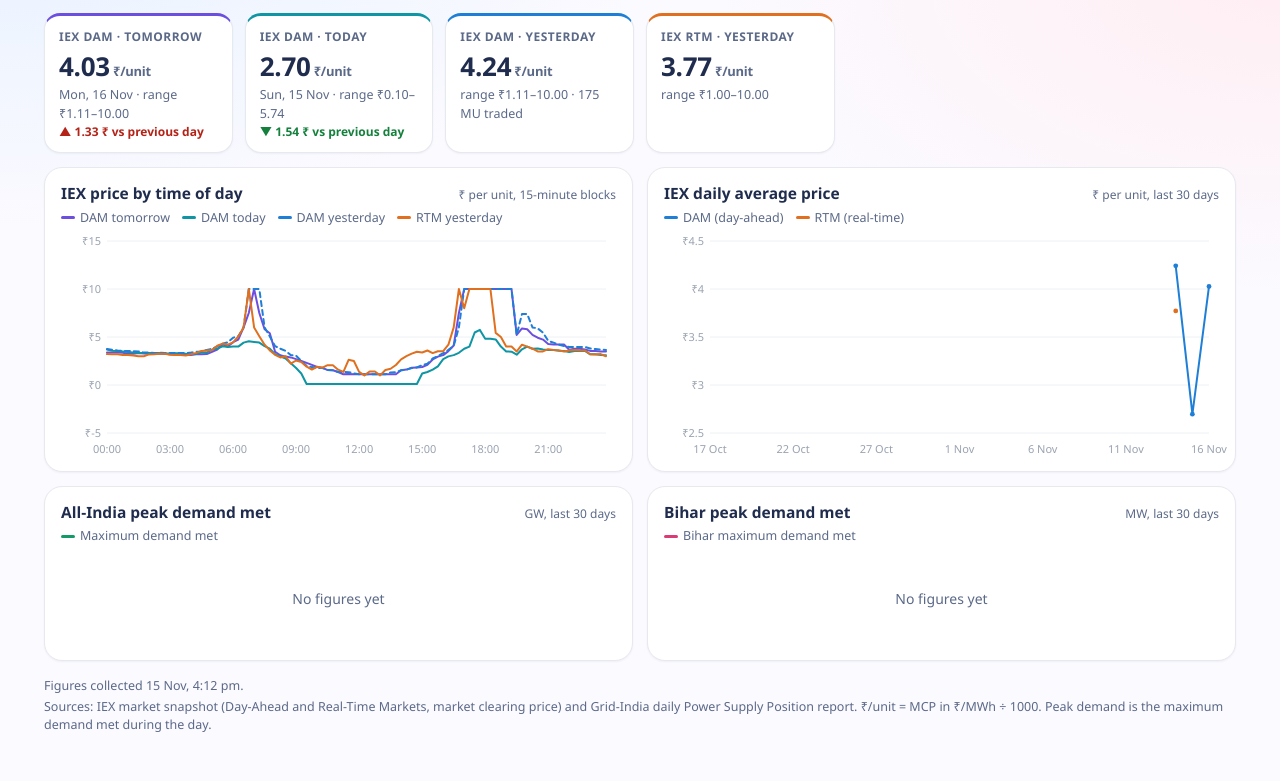
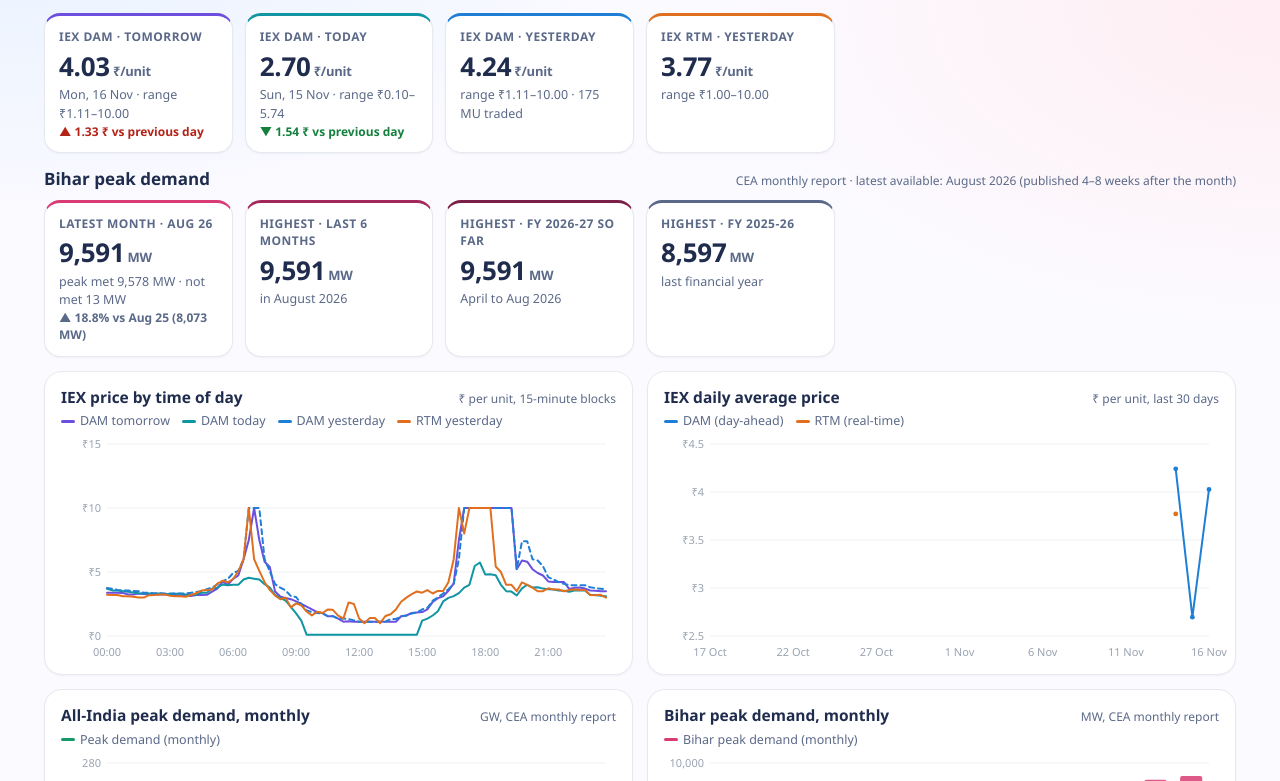
Before and after one commit to mdsbpdcl-hub/AllEnergyDashboards, a plain HTML site: page power.html in a window 1280 px wide. Shown: the part 108-889 px from the top of the page. Drawn offline with Linux system fonts and the light colour scheme.

Commit message:
Revise power market details and footer sources
Updated the power market page to reflect Bihar peak demand and improved footer sources.

```diff
--- a/power.html
+++ b/power.html
@@ -50,6 +50,10 @@ h1{margin:0;font-size:34px;line-height:1.05;letter-spacing:-.02em;font-weight:70
 .tip{position:absolute;pointer-events:none;background:#1f2c4d;color:#fff;font-size:12px;line-height:1.4;padding:6px 9px;border-radius:9px;white-space:nowrap;transform:translate(-50%,-110%);box-shadow:0 8px 20px -10px rgba(0,0,0,.5)}
 .tip b{font-weight:700}
 .empty{padding:40px 10px;text-align:center;color:var(--muted);font-size:14px}
+.bsec{margin:4px 0 14px}
+.bh{display:flex;align-items:baseline;justify-content:space-between;gap:8px;flex-wrap:wrap;margin:0 0 8px}
+.bh h2{margin:0;font-size:17px;font-weight:700}
+.note{font-size:12px;color:var(--muted)}
 footer{margin-top:16px;font-size:12.5px;color:var(--muted)}
 footer p{margin:3px 0}
 @media (max-width:820px){ .grid2{grid-template-columns:minmax(0,1fr)} h1{font-size:28px} .wrap{padding:16px 12px 24px} .kpi .v{font-size:22px} }
@@ -62,12 +66,17 @@ footer p{margin:3px 0}
     <div>
       <p class="eyebrow">Energy Department · Government of Bihar</p>
       <h1>Power Market</h1>
-      <p class="sub" id="sub">IEX exchange prices and Grid-India demand, collected daily</p>
+      <p class="sub" id="sub">IEX exchange prices and Bihar / All-India peak demand, collected daily</p>
     </div>
     <a class="back" href="./" target="_self">← All dashboards</a>
   </div>
 
   <div class="kpis" id="kpis"></div>
+
+  <div class="bsec" id="bsec" hidden>
+    <div class="bh"><h2>Bihar peak demand</h2><span class="note" id="bnote"></span></div>
+    <div class="kpis" id="bkpis"></div>
+  </div>
 
   <div class="grid2">
     <div class="card">
@@ -81,12 +90,12 @@ footer p{margin:3px 0}
       <div class="chart" id="c2"></div>
     </div>
     <div class="card">
-      <div class="h"><h2>All-India peak demand met</h2><span class="note">GW, last 30 days</span></div>
+      <div class="h"><h2 id="t3">All-India peak demand met</h2><span class="note" id="n3">GW, last 30 days</span></div>
       <div class="legend" id="lg3"></div>
       <div class="chart" id="c3"></div>
     </div>
     <div class="card">
-      <div class="h"><h2>Bihar peak demand met</h2><span class="note">MW, last 30 days</span></div>
+      <div class="h"><h2 id="t4">Bihar peak demand met</h2><span class="note" id="n4">MW, last 30 days</span></div>
       <div class="legend" id="lg4"></div>
       <div class="chart" id="c4"></div>
     </div>
@@ -94,7 +103,7 @@ footer p{margin:3px 0}
 
   <footer>
     <p id="upd"></p>
-    <p>Sources: IEX market snapshot (Day-Ahead and Real-Time Markets, market clearing price) and Grid-India daily Power Supply Position report. ₹/unit = MCP in ₹/MWh ÷ 1000. Peak demand is the maximum demand met during the day.</p>
+    <p>Sources: IEX market snapshot (Day-Ahead and Real-Time Markets, market clearing price); CEA monthly Peak Power Supply Position report (provisional figures are replaced by revised ones when published); Grid-India daily Power Supply Position report where reachable. ₹/unit = MCP in ₹/MWh ÷ 1000. Peak demand is the maximum demand met during the day.</p>
   </footer>
 </div>
 
@@ -120,6 +129,7 @@ function chart(el, opt){
   let lo=opt.zero?0:Math.min(...all), hi=Math.max(...all);
   if(lo===hi){ lo-=1; hi+=1; }
   const pad=(hi-lo)*.08; if(!opt.zero) lo-=pad; hi+=pad;
+  if(Math.min(...all)>=0) lo=Math.max(0,lo);
   const step=niceStep((hi-lo)/4); lo=Math.floor(lo/step)*step; hi=Math.ceil(hi/step)*step;
   const X=i=>L+(n===1?(W-L-R)/2:i*(W-L-R)/(n-1)), Y=v=>T+(H-T-B)*(1-(v-lo)/(hi-lo));
   const bw=Math.max(2,(W-L-R)/n*.62), Xb=i=>L+(i+.5)*(W-L-R)/n;
@@ -200,6 +210,42 @@ function render(J){
     fx:k=>fmtD(k),tx:k=>fmtDW(k),fy:v=>'₹'+v,ft:v=>'₹'+v.toFixed(2),aria:'IEX daily average price'});
   legend('lg2',[['DAM (day-ahead)','#1f7fd6'],['RTM (real-time)','#e0701f']]);
 
+  // ---------- CEA monthly (Bihar section + fallback charts)
+  const C=J.cea||{}, ck=Object.keys(C).sort(), MN=['Jan','Feb','Mar','Apr','May','Jun','Jul','Aug','Sep','Oct','Nov','Dec'];
+  const ml=k=>MN[+k.slice(5,7)-1]+' '+k.slice(2,4), mlf=k=>new Date(k+'-01T00:00:00Z').toLocaleDateString('en-IN',{timeZone:'UTC',month:'long',year:'numeric'});
+  const bp=k=>C[k]&&C[k].bihar?(C[k].bihar.peak_demand_mw):null, bm=k=>C[k]&&C[k].bihar?C[k].bihar.peak_met_mw:null;
+  const fyOf=k=>{const y=+k.slice(0,4),m=+k.slice(5,7);return m>=4?y:y-1;};
+  if(ck.length){
+    const lk=ck[ck.length-1], lb=C[lk].bihar||{};
+    const last6=ck.slice(-6).filter(k=>bp(k)!=null), best6=last6.reduce((a,k)=>a&&bp(a)>=bp(k)?a:k,null);
+    const fy=fyOf(lk), thisFy=ck.filter(k=>fyOf(k)===fy), prevFy=ck.filter(k=>fyOf(k)===fy-1);
+    const bestOf=arr=>arr.filter(k=>bp(k)!=null).reduce((a,k)=>a&&bp(a)>=bp(k)?a:k,null);
+    const fyBest=lb.fy_peak_demand_mw!=null?lb.fy_peak_demand_mw:(bestOf(thisFy)?bp(bestOf(thisFy)):null);
+    const pfLast=prevFy.length?prevFy[prevFy.length-1]:null;
+    const pfBest=pfLast&&+pfLast.slice(5,7)===3&&C[pfLast].bihar&&C[pfLast].bihar.fy_peak_demand_mw!=null?C[pfLast].bihar.fy_peak_demand_mw:(bestOf(prevFy)?bp(bestOf(prevFy)):null);
+    const sameLy=(+lk.slice(0,4)-1)+lk.slice(4), ly=bp(sameLy);
+    const pct=(a,b)=>a!=null&&b?`<div class="d ${a>=b?'up':'down'}" style="color:var(--muted)">${a>=b?'▲':'▼'} ${Math.abs((a-b)/b*100).toFixed(1)}% vs ${ml(sameLy)} (${n0(b)} MW)</div>`:'';
+    let bh='';
+    bh+=kpi('Latest month · '+ml(lk),n0(lb.peak_demand_mw),'MW',`peak met ${n0(lb.peak_met_mw)} MW${lb.not_met_mw?' · not met '+n0(lb.not_met_mw)+' MW':''}${C[lk].revised?'':' · provisional'}`,'var(--bihar)',pct(lb.peak_demand_mw,ly));
+    if(best6) bh+=kpi('Highest · last 6 months',n0(bp(best6)),'MW',`in ${mlf(best6)}`,'#a3285a');
+    if(fyBest!=null) bh+=kpi(`Highest · FY ${fy}-${String(fy+1).slice(2)} so far`,n0(fyBest),'MW',`April to ${MN[+lk.slice(5,7)-1]} ${lk.slice(0,4)}`,'#7a1f45');
+    if(pfBest!=null) bh+=kpi(`Highest · FY ${fy-1}-${String(fy).slice(2)}`,n0(pfBest),'MW','last financial year','#5b6988');
+    $('bkpis').innerHTML=bh; $('bsec').hidden=false;
+    $('bnote').textContent='CEA monthly report · latest available: '+mlf(lk)+' (published 4–8 weeks after the month)';
+  }
+
+  if(!Object.keys(G).length && ck.length){     // no daily Grid-India figures: show CEA monthly instead
+    const mk=ck.slice(-14);
+    $('t3').textContent='All-India peak demand, monthly'; $('n3').textContent='GW, CEA monthly report';
+    chart($('c3'),{labels:mk,bars:true,zero:false,series:[{name:'Peak demand',color:'#149a68',values:mk.map(k=>C[k].all&&C[k].all.peak_demand_mw!=null?C[k].all.peak_demand_mw/1000:null)}],
+      fx:k=>ml(k),tx:k=>mlf(k),fy:v=>v,ft:v=>v.toFixed(1)+' GW',maxTicks:7,aria:'All-India monthly peak demand'});
+    legend('lg3',[['Peak demand (monthly)','#149a68']]);
+    $('t4').textContent='Bihar peak demand, monthly'; $('n4').textContent='MW, CEA monthly report';
+    chart($('c4'),{labels:mk,bars:true,zero:false,series:[{name:'Bihar peak demand',color:'#d93b74',values:mk.map(bp)}],
+      fx:k=>ml(k),tx:k=>mlf(k),fy:v=>v.toLocaleString('en-IN'),ft:v=>n0(v)+' MW',maxTicks:7,
+      extra:i=>{const k=mk[i]; return C[k]&&C[k].bihar?`<div>Peak met: <b>${n0(bm(k))} MW</b>${C[k].revised?'':' (provisional)'}</div>`:''},aria:'Bihar monthly peak demand'});
+    legend('lg4',[['Bihar peak demand (monthly)','#d93b74']]);
+  } else {
   // Chart 3: All-India peak
   const gd=[...Array(30)].map((_,i)=>addDays(T,i-30));
   chart($('c3'),{labels:gd,bars:true,zero:false,series:[{name:'Peak met',color:'#149a68',values:gd.map(k=>G[k]&&G[k].all_peak_mw!=null?G[k].all_peak_mw/1000:null)}],
@@ -212,6 +258,7 @@ function render(J){
     fx:k=>fmtD(k),tx:k=>fmtDW(k),fy:v=>v.toLocaleString('en-IN'),ft:v=>n0(v)+' MW',
     extra:i=>{const g=G[gd[i]]; return g&&g.bihar_energy_mu!=null?`<div>Energy met: <b>${g.bihar_energy_mu.toFixed(1)} MU</b></div>`:''},aria:'Bihar peak demand met'});
   legend('lg4',[['Bihar maximum demand met','#d93b74']]);
+  }
 
   $('upd').textContent=J.updated?'Figures collected '+new Date(J.updated).toLocaleString('en-IN',{timeZone:'Asia/Kolkata',day:'numeric',month:'short',hour:'numeric',minute:'2-digit'})+'.':'';
 }
```
